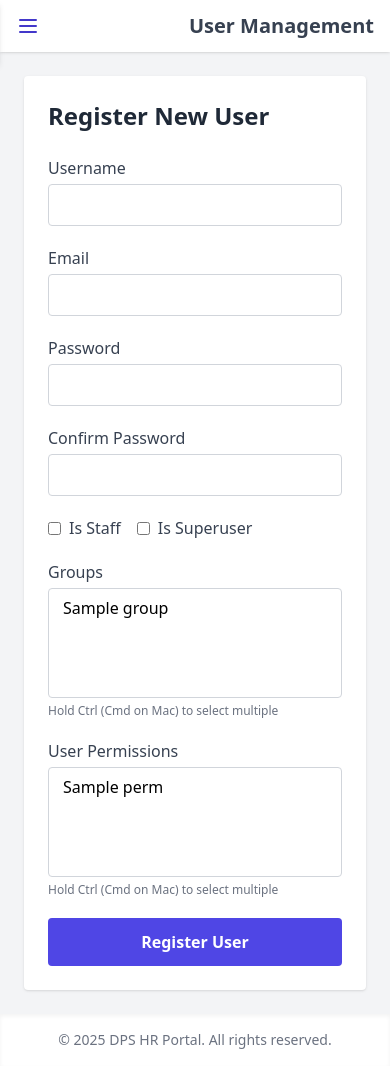
After one commit to Paul447/HRMS, a Django app: template hrmsauth/templates/register.html in a window 390 px wide. The commit adds this page. Run offline with Django 5.2, Linux system fonts and the light colour scheme; the template is opened without the code that fills it: most values are stand-ins (such as "Sample title", 1, 10 or a date in 2020); some libraries are stand-ins or nearby versions.

Commit message:
Creating the Admin Register login logout

```diff
--- a/HRMS/middleware.py
+++ b/HRMS/middleware.py
@@ -21,6 +21,6 @@ class JWTAuthFromCookieMiddleware(MiddlewareMixin):
 
                 if request.path == login_path:
                     # Redirect to the protected resource if already logged in
-                    return redirect('/api/')
+                    return redirect('/auth/dashboard/')
             except TokenError:
                 pass  # token invalid or expired, client should refresh explicitly
--- a/hrmsauth/templates/dashboard.html
+++ b/hrmsauth/templates/dashboard.html
@@ -1,19 +1,67 @@
 <!DOCTYPE html>
 <html lang="en">
 <head>
-  <meta charset="UTF-8">
-  <title>Dashboard</title>
+  <meta charset="UTF-8" />
+  <meta name="viewport" content="width=device-width, initial-scale=1" />
+  <title>User Management Dashboard</title>
   <script src="https://cdn.tailwindcss.com"></script>
+  <script>
+    // Toggle sidebar on mobile
+    function toggleSidebar() {
+      document.getElementById('sidebar').classList.toggle('-translate-x-full');
+    }
+  </script>
 </head>
-<body class="bg-gray-100 p-8">
-  <div class="max-w-3xl mx-auto bg-white p-6 rounded shadow-md">
-    <h1 class="text-2xl font-bold mb-4">Protected Dashboard</h1>
-    <p class="text-gray-700 mb-4">Welcome! Here is your protected data:</p>
-    <div id="protectedData" class="bg-gray-50 p-4 border rounded text-sm font-mono text-gray-800"></div>
+<body class="bg-gray-100 font-sans">
+
+  <!-- Sidebar -->
+  <aside id="sidebar" class="fixed inset-y-0 left-0 z-30 w-64 bg-indigo-700 text-white transform -translate-x-full md:translate-x-0 transition-transform duration-200 ease-in-out">
+    <div class="flex items-center justify-center h-16 shadow-md">
+      <h1 class="text-xl font-bold">My Dashboard</h1>
+    </div>
+    <nav class="mt-6">
+      <a href="/dashboard" class="block py-3 px-6 hover:bg-indigo-600 transition-colors">Dashboard Home</a>
+      <a href="{% url 'register_user' %}" class="block py-3 px-6 hover:bg-indigo-600 transition-colors font-semibold bg-indigo-800">User Management</a>
+      <a href="/groups" class="block py-3 px-6 hover:bg-indigo-600 transition-colors">Groups</a>
+      <a href="/permissions" class="block py-3 px-6 hover:bg-indigo-600 transition-colors">Permissions</a>
+      <a href="/settings" class="block py-3 px-6 hover:bg-indigo-600 transition-colors">Settings</a>
+      <a href="/logout" class="block py-3 px-6 mt-6 border-t border-indigo-600 hover:bg-indigo-600 transition-colors">Logout</a>
+    </nav>
+  </aside>
+
+  <!-- Main content -->
+  <div class="md:pl-64 flex flex-col min-h-screen">
+
+    <!-- Top header -->
+    <header class="flex items-center justify-between bg-white shadow px-4 py-3 md:px-8 sticky top-0 z-10">
+      <button class="md:hidden text-indigo-700" onclick="toggleSidebar()" aria-label="Toggle sidebar">
+        <!-- Hamburger Icon -->
+        <svg class="w-6 h-6" fill="none" stroke="currentColor" stroke-width="2"
+             stroke-linecap="round" stroke-linejoin="round" viewBox="0 0 24 24">
+          <path d="M4 6h16M4 12h16M4 18h16"></path>
+        </svg>
+      </button>
+      <h2 class="text-xl font-semibold text-gray-700">User Management</h2>
+      <div class="hidden md:flex items-center space-x-4">
+        <span class="text-gray-600">Welcome, {{ request.user.username }}</span>
+        <a href="/logout" class="text-indigo-600 hover:text-indigo-800">Logout</a>
+      </div>
+    </header>
+
+    <!-- Content area -->
+    <main class="flex-grow container mx-auto p-6">
+
+      {% block content %}
+      {% endblock %}
+
+    </main>
+
+    <!-- Footer -->
+    <footer class="bg-white shadow-inner p-4 text-center text-gray-500 text-sm">
+      © 2025 DPS HR Portal. All rights reserved.
+    </footer>
+
   </div>
 
-  <script>
-
-  </script>
 </body>
 </html>
--- /dev/null
+++ b/hrmsauth/templates/register.html
@@ -0,0 +1,104 @@
+{% extends "dashboard.html" %}
+{% block title %}
+    Register New User
+{% endblock %}
+{% block content %}
+
+<div class="max-w-3xl mx-auto bg-white rounded shadow p-6">
+    <h3 class="text-2xl font-semibold mb-6 text-gray-800">Register New User</h3>
+    <form id="register-form" method="POST" action="/users/" class="space-y-5">
+        {% csrf_token %}
+        <div>
+            <label for="username" class="block mb-1 font-medium text-gray-700">Username</label>
+            <input type="text" name="username" id="username" required
+                class="w-full rounded border border-gray-300 px-3 py-2 focus:outline-none focus:ring-indigo-500 focus:border-indigo-500" />
+        </div>
+
+        <div>
+            <label for="email" class="block mb-1 font-medium text-gray-700">Email</label>
+            <input type="email" name="email" id="email" required
+                class="w-full rounded border border-gray-300 px-3 py-2 focus:outline-none focus:ring-indigo-500 focus:border-indigo-500" />
+        </div>
+
+        <div>
+            <label for="password" class="block mb-1 font-medium text-gray-700">Password</label>
+            <input type="password" name="password" id="password" required
+                class="w-full rounded border border-gray-300 px-3 py-2 focus:outline-none focus:ring-indigo-500 focus:border-indigo-500" />
+        </div>
+
+        <div>
+            <label for="confirm_password" class="block mb-1 font-medium text-gray-700">Confirm Password</label>
+            <input type="password" name="confirm_password" id="confirm_password" required
+                class="w-full rounded border border-gray-300 px-3 py-2 focus:outline-none focus:ring-indigo-500 focus:border-indigo-500" />
+        </div>
+
+        <div class="flex items-center space-x-4">
+            <label class="inline-flex items-center">
+                <input type="checkbox" name="is_staff" id="is_staff"
+                    class="rounded border-gray-300 text-indigo-600 focus:ring-indigo-500" />
+                <span class="ml-2 text-gray-700">Is Staff</span>
+            </label>
+            <label class="inline-flex items-center">
+                <input type="checkbox" name="is_superuser" id="is_superuser"
+                    class="rounded border-gray-300 text-indigo-600 focus:ring-indigo-500" />
+                <span class="ml-2 text-gray-700">Is Superuser</span>
+            </label>
+        </div>
+
+        <div>
+            <label for="groups" class="block mb-1 font-medium text-gray-700">Groups</label>
+            <select name="groups" id="groups" multiple
+                class="w-full rounded border border-gray-300 px-3 py-2 focus:outline-none focus:ring-indigo-500 focus:border-indigo-500">
+                {% for group in groups %}
+                <option value="{{ group.id }}">{{ group.name }}</option>
+                {% endfor %}
+            </select>
+            <p class="text-xs text-gray-500 mt-1">Hold Ctrl (Cmd on Mac) to select multiple</p>
+        </div>
+
+        <div>
+            <label for="user_permissions" class="block mb-1 font-medium text-gray-700">User Permissions</label>
+            <select name="user_permissions" id="user_permissions" multiple
+                class="w-full rounded border border-gray-300 px-3 py-2 focus:outline-none focus:ring-indigo-500 focus:border-indigo-500">
+                {% for perm in permissions %}
+                <option value="{{ perm.id }}">{{ perm.name }}</option>
+                {% endfor %}
+            </select>
+            <p class="text-xs text-gray-500 mt-1">Hold Ctrl (Cmd on Mac) to select multiple</p>
+        </div>
+
+        <button type="submit"
+            class="w-full py-3 bg-indigo-600 text-white font-semibold rounded hover:bg-indigo-700 transition-colors">
+            Register User
+        </button>
+    </form>
+</div>
+<script>
+document.addEventListener('DOMContentLoaded', function () {
+    fetch('/api/user_groups/')
+        .then(res => res.json())
+        .then(data => {
+            const groupSelect = document.getElementById('groups');
+            data.forEach(group => {
+                const option = document.createElement('option');
+                option.value = group.id;
+                option.textContent = group.name;
+                groupSelect.appendChild(option);
+            });
+        });
+
+    fetch('/api/permissions/')
+        .then(res => res.json())
+        .then(data => {
+            const permSelect = document.getElementById('user_permissions');
+            data.forEach(perm => {
+                const option = document.createElement('option');
+                option.value = perm.id;
+                option.textContent = `${perm.name}`;
+                permSelect.appendChild(option);
+            });
+        });
+});
+</script>
+
+{% endblock %}
```
Also changed, not shown: HRMS/urls.py (+12 -4 lines), hrmsauth/api.py (+17 -1 lines), hrmsauth/serializer.py (added, +104 -0 lines), hrmsauth/templates/viewuser.html (added, +44 -0 lines), hrmsauth/views.py (+144 -16 lines), payfrequency/api.py (+5 -5 lines), payfrequency/serializer.py (+0 -56 lines), payfrequency/views.py (+3 -16 lines).
